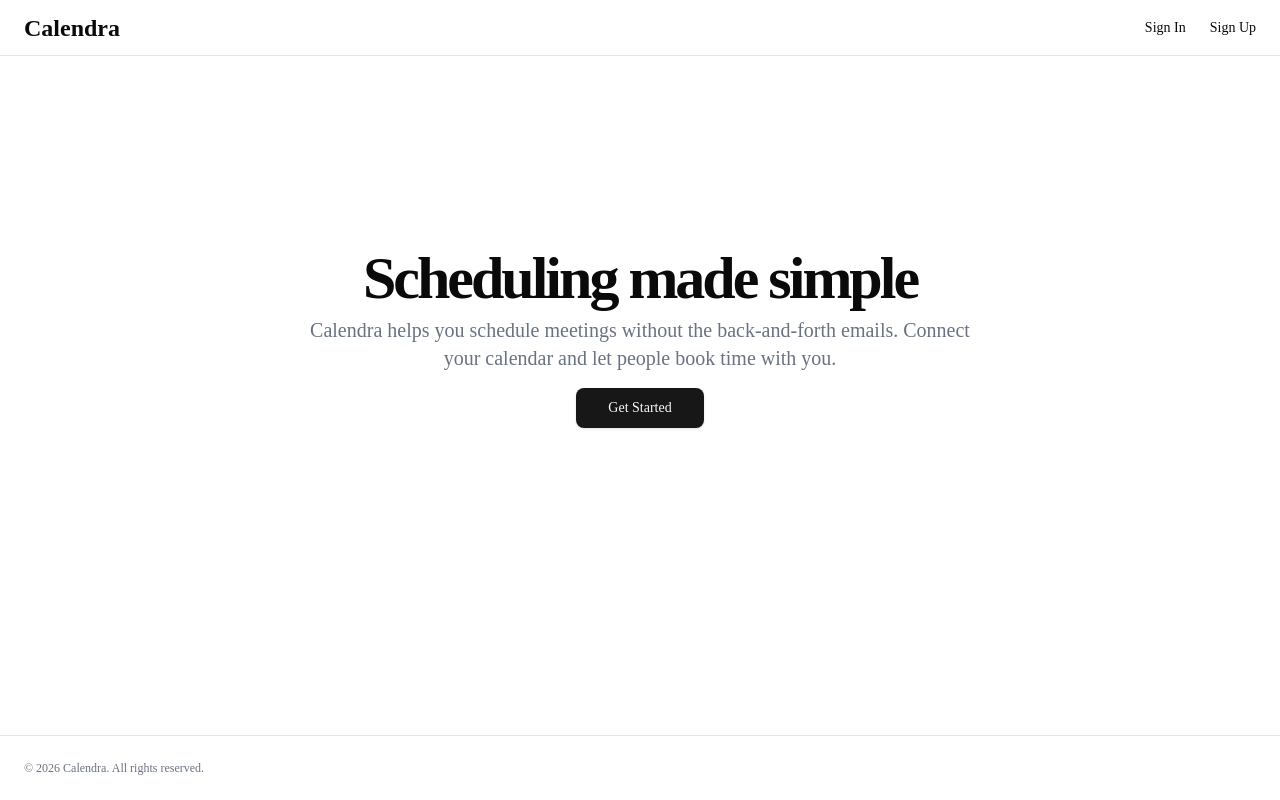
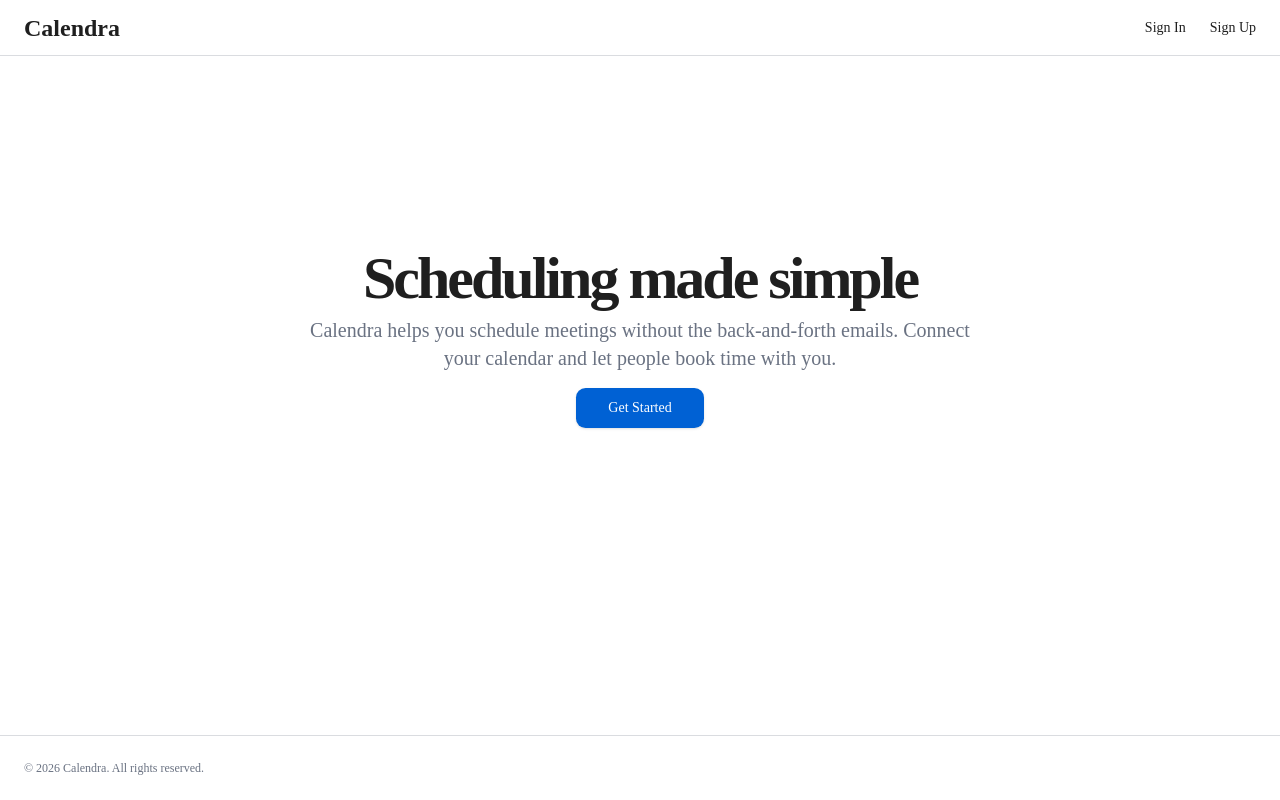
Before and after one commit to Open-Source-BD/calendry, a Next.js app: page / in a window 1280 px wide. Built offline with nearby package versions, Linux system fonts and the light colour scheme.

Commit message:
feat: update navbar and global styles to align with Google Material Design aesthetics

```diff
--- a/src/app/globals.css
+++ b/src/app/globals.css
@@ -49,72 +49,64 @@
 }
 
 :root {
-  --background: oklch(1 0 0);
-  --foreground: oklch(0.145 0 0);
-  --card: oklch(1 0 0);
-  --card-foreground: oklch(0.145 0 0);
-  --popover: oklch(1 0 0);
-  --popover-foreground: oklch(0.145 0 0);
-  --primary: oklch(0.205 0 0);
-  --primary-foreground: oklch(0.985 0 0);
-  --secondary: oklch(0.97 0 0);
-  --secondary-foreground: oklch(0.205 0 0);
-  --muted: oklch(0.97 0 0);
-  --muted-foreground: oklch(0.556 0 0);
-  --accent: oklch(0.97 0 0);
-  --accent-foreground: oklch(0.205 0 0);
+  /* Google Colors - Material Design 3 Palette */
+  --background: #ffffff;
+  --foreground: #1f1f1f;
+  --card: #ffffff;
+  --card-foreground: #1f1f1f;
+  --popover: #ffffff;
+  --popover-foreground: #1f1f1f;
+
+  /* Google Blue: #1a73e8 */
+  --primary: oklch(0.511 0.201 254.1);
+  --primary-foreground: #ffffff;
+
+  /* Google Gray Surface: #f8f9fa */
+  --secondary: #f1f3f4;
+  --secondary-foreground: #3c4043;
+
+  --muted: #f8f9fa;
+  --muted-foreground: #5f6368;
+
+  --accent: #e8f0fe;
+  --accent-foreground: #1a73e8;
+
   --destructive: oklch(0.577 0.245 27.325);
-  --border: oklch(0.922 0 0);
-  --input: oklch(0.922 0 0);
-  --ring: oklch(0.708 0 0);
-  --chart-1: oklch(0.87 0 0);
-  --chart-2: oklch(0.556 0 0);
-  --chart-3: oklch(0.439 0 0);
-  --chart-4: oklch(0.371 0 0);
-  --chart-5: oklch(0.269 0 0);
-  --radius: 0.625rem;
-  --sidebar: oklch(0.985 0 0);
-  --sidebar-foreground: oklch(0.145 0 0);
-  --sidebar-primary: oklch(0.205 0 0);
-  --sidebar-primary-foreground: oklch(0.985 0 0);
-  --sidebar-accent: oklch(0.97 0 0);
-  --sidebar-accent-foreground: oklch(0.205 0 0);
-  --sidebar-border: oklch(0.922 0 0);
-  --sidebar-ring: oklch(0.708 0 0);
+
+  /* Google Border Gray: #dadce0 */
+  --border: #dadce0;
+  --input: #dadce0;
+  --ring: #1a73e8;
+
+  --radius: 12px; /* More rounded as per Google modern aesthetic */
+
+  --sidebar: #ffffff;
+  --sidebar-foreground: #3c4043;
+  --sidebar-primary: #1a73e8;
+  --sidebar-primary-foreground: #ffffff;
+  --sidebar-accent: #f1f3f4;
+  --sidebar-accent-foreground: #1a73e8;
+  --sidebar-border: #dadce0;
+  --sidebar-ring: #1a73e8;
 }
 
 .dark {
-  --background: oklch(0.145 0 0);
-  --foreground: oklch(0.985 0 0);
-  --card: oklch(0.205 0 0);
-  --card-foreground: oklch(0.985 0 0);
-  --popover: oklch(0.205 0 0);
-  --popover-foreground: oklch(0.985 0 0);
-  --primary: oklch(0.922 0 0);
-  --primary-foreground: oklch(0.205 0 0);
-  --secondary: oklch(0.269 0 0);
-  --secondary-foreground: oklch(0.985 0 0);
-  --muted: oklch(0.269 0 0);
-  --muted-foreground: oklch(0.708 0 0);
-  --accent: oklch(0.269 0 0);
-  --accent-foreground: oklch(0.985 0 0);
-  --destructive: oklch(0.704 0.191 22.216);
-  --border: oklch(1 0 0 / 10%);
-  --input: oklch(1 0 0 / 15%);
-  --ring: oklch(0.556 0 0);
-  --chart-1: oklch(0.87 0 0);
-  --chart-2: oklch(0.556 0 0);
-  --chart-3: oklch(0.439 0 0);
-  --chart-4: oklch(0.371 0 0);
-  --chart-5: oklch(0.269 0 0);
-  --sidebar: oklch(0.205 0 0);
-  --sidebar-foreground: oklch(0.985 0 0);
-  --sidebar-primary: oklch(0.488 0.243 264.376);
-  --sidebar-primary-foreground: oklch(0.985 0 0);
-  --sidebar-accent: oklch(0.269 0 0);
-  --sidebar-accent-foreground: oklch(0.985 0 0);
-  --sidebar-border: oklch(1 0 0 / 10%);
-  --sidebar-ring: oklch(0.556 0 0);
+  --background: #1f1f1f;
+  --foreground: #e8eaed;
+  --card: #2d2e30;
+  --card-foreground: #e8eaed;
+  --popover: #2d2e30;
+  --popover-foreground: #e8eaed;
+  --primary: #8ab4f8;
+  --primary-foreground: #202124;
+  --secondary: #3c4043;
+  --secondary-foreground: #e8eaed;
+  --muted: #3c4043;
+  --muted-foreground: #9aa0a6;
+  --accent: #3c4043;
+  --accent-foreground: #8ab4f8;
+  --border: #3c4043;
+  --input: #3c4043;
 }
 
 @layer base {
@@ -123,8 +115,24 @@
   }
   body {
     @apply bg-background text-foreground;
+    font-feature-settings: "rlig" 1, "calt" 1;
   }
   html {
     @apply font-sans;
   }
 }
+
+@layer components {
+  /* Google Button Styles */
+  .google-btn-flat {
+    @apply rounded-full font-medium transition-all px-6 py-2 border shadow-none hover:bg-gray-50;
+  }
+
+  .google-btn-primary {
+    @apply rounded-full bg-primary text-white font-medium px-6 py-2 shadow-none hover:shadow-md transition-all;
+  }
+
+  .google-card {
+    @apply border border-border rounded-2xl bg-white transition-all hover:shadow-md;
+  }
+}
--- a/src/components/navbar.tsx
+++ b/src/components/navbar.tsx
@@ -1,21 +1,49 @@
 import { UserButton } from "@clerk/nextjs";
 import Link from "next/link";
+import { Calendar as CalendarIcon, LayoutDashboard, Clock } from "lucide-react";
 
 export function Navbar() {
   return (
-    <nav className="border-b bg-white">
+    <nav className="sticky top-0 z-50 w-full border-b bg-white/80 backdrop-blur-md">
       <div className="container mx-auto px-4 h-16 flex items-center justify-between">
-        <Link href="/dashboard" className="text-xl font-bold text-primary">
-          Calendra
-        </Link>
+        <div className="flex items-center gap-8">
+          <Link href="/dashboard" className="flex items-center gap-2 group">
+            <div className="bg-primary p-1.5 rounded-lg text-white group-hover:rotate-6 transition-transform">
+              <CalendarIcon size={20} />
+            </div>
+            <span className="text-xl font-medium tracking-tight text-gray-900">
+              Calendra
+            </span>
+          </Link>
+
+          <div className="hidden md:flex items-center gap-1">
+            <Link
+              href="/dashboard"
+              className="flex items-center gap-2 px-4 py-2 rounded-full text-sm font-medium text-gray-600 hover:bg-gray-100 transition-colors"
+            >
+              <LayoutDashboard size={16} />
+              Dashboard
+            </Link>
+            <Link
+              href="/dashboard/availability"
+              className="flex items-center gap-2 px-4 py-2 rounded-full text-sm font-medium text-gray-600 hover:bg-gray-100 transition-colors"
+            >
+              <Clock size={16} />
+              Availability
+            </Link>
+          </div>
+        </div>
+
         <div className="flex items-center gap-4">
-          <Link href="/dashboard" className="text-sm font-medium hover:text-primary">
-            Dashboard
-          </Link>
-          <Link href="/dashboard/availability" className="text-sm font-medium hover:text-primary">
-            Availability
-          </Link>
-          <UserButton />
+          <div className="bg-gray-100 p-1 rounded-full border border-gray-200">
+            <UserButton
+              appearance={{
+                elements: {
+                  avatarBox: "h-8 w-8"
+                }
+              }}
+            />
+          </div>
         </div>
       </div>
     </nav>
```
